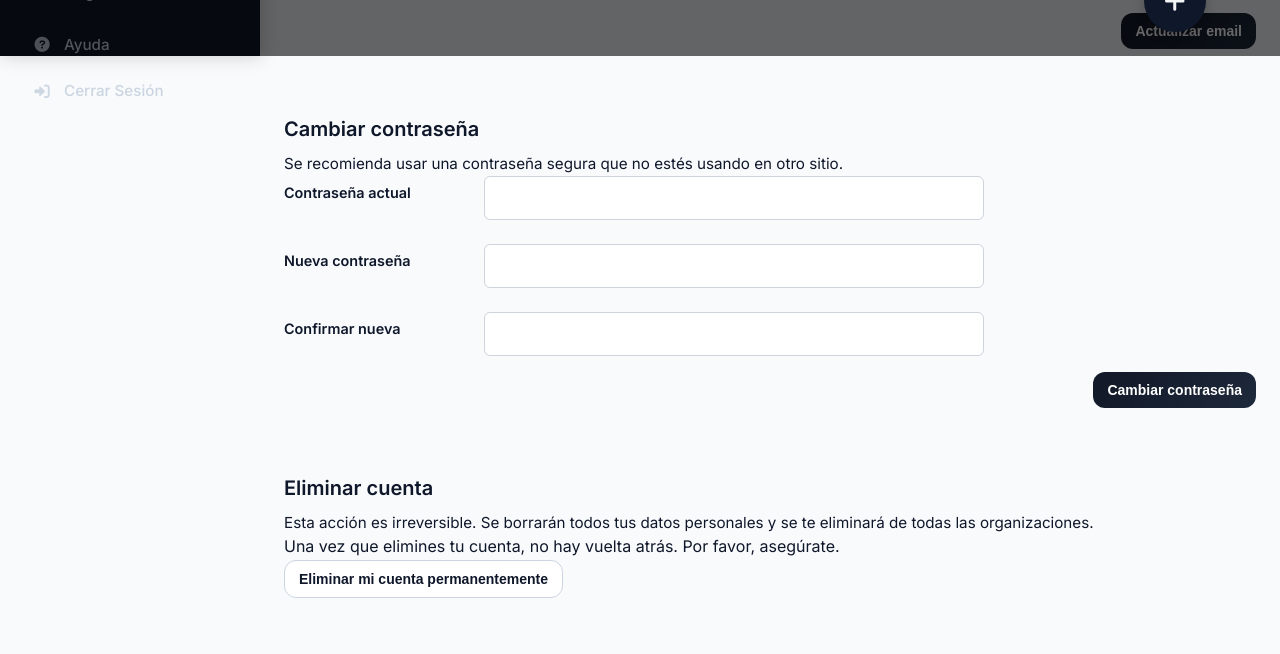
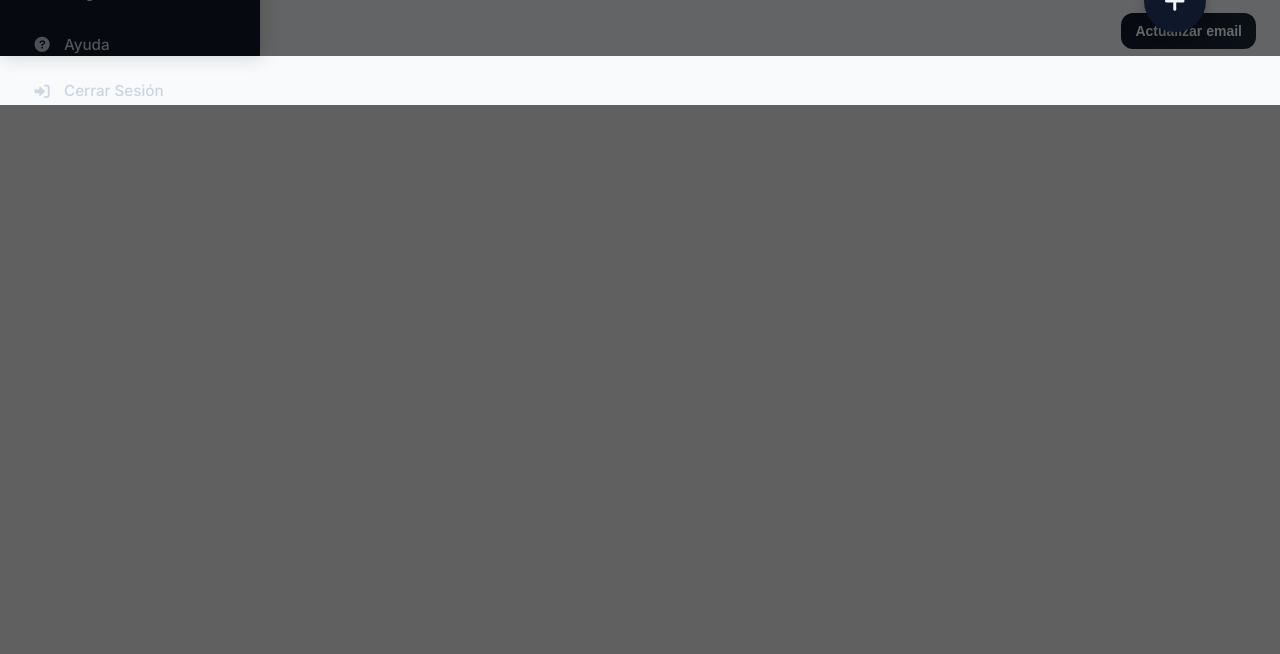
Before and after one commit to NicolasCeronM/sgidt, a Django app: page /panel/ajustes/cuenta/ in a window 1280 px wide. Shown: the part 744-1398 px from the top of the page. After the commit the page ends 849 px from the top, so only its background shows below. Run offline with Django 5.2, Linux system fonts and the light colour scheme; the visitor is signed in with stand-in values (Sample User, id 1); data that the repository does not hold is empty; parts of the project's set-up code (start-up, migrations or seed data) failed here and were passed over.

Commit message:
Eliminar secciones de cambiar contraseña y eliminar cuenta en ajustes

```diff
--- a/templates/panel/ajustes/_cuenta.html
+++ b/templates/panel/ajustes/_cuenta.html
@@ -79,59 +79,3 @@
     </div>
   </div>
 </div>
-
-<div class="settings-section row">
-  <div class="col-md-4 settings-section-info">
-    <h4>Cambiar contraseña</h4>
-    <p>Se recomienda usar una contraseña segura que no estés usando en otro sitio.</p>
-  </div>
-  <div class="col-md-8 settings-section-content">
-    <div class="card">
-      <form method="post" class="settings-form">
-        {% csrf_token %}
-        <div class="card-body p-4">
-          <div class="settings-row">
-            <div class="settings-label">Contraseña actual</div>
-            <div class="settings-field">
-              <input class="form-control" type="password" name="password_current" autocomplete="current-password">
-            </div>
-          </div>
-
-          <div class="settings-row">
-            <div class="settings-label">Nueva contraseña</div>
-            <div class="settings-field">
-              <input class="form-control" type="password" name="password_new" autocomplete="new-password">
-            </div>
-          </div>
-
-          <div class="settings-row">
-            <div class="settings-label">Confirmar nueva</div>
-            <div class="settings-field">
-              <input class="form-control" type="password" name="password_confirm" autocomplete="new-password">
-            </div>
-          </div>
-        </div>
-        <div class="card-footer settings-actions">
-          <button class="btn btn-primary" type="submit" name="action_change_password">Cambiar contraseña</button>
-        </div>
-      </form>
-    </div>
-  </div>
-</div>
-
-<div class="settings-section row">
-  <div class="col-md-4 settings-section-info">
-    <h4>Eliminar cuenta</h4>
-    <p>Esta acción es irreversible. Se borrarán todos tus datos personales y se te eliminará de todas las organizaciones.</p>
-  </div>
-  <div class="col-md-8 settings-section-content">
-    <div class="card card-danger">
-      <div class="card-body p-4">
-        <p class="mb-3">Una vez que elimines tu cuenta, no hay vuelta atrás. Por favor, asegúrate.</p>
-        <button type="button" class="btn btn-danger" data-bs-toggle="modal" data-bs-target="#deleteAccountModal">
-          Eliminar mi cuenta permanentemente
-        </button>
-      </div>
-    </div>
-  </div>
-</div>
```
Also changed, not shown: templates/panel/ajustes/_integraciones.html (+6 -2 lines).
